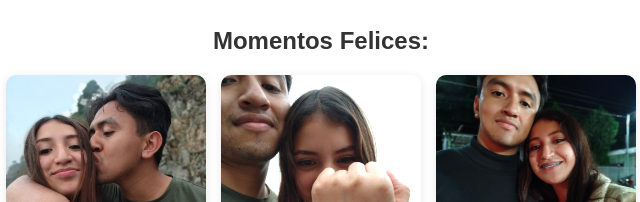
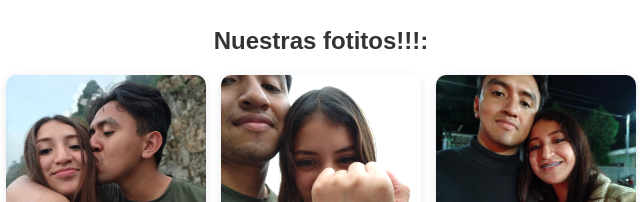
Before and after one commit to Ander1902/pag-mi-novia, a plain HTML site: page index.html in a window 1280 px wide. Shown: the part 386-588 px from the top of the page, 319-959 px from the left. Drawn offline with Linux system fonts and the light colour scheme.

Commit message:
index.html

```diff
--- a/index.html
+++ b/index.html
@@ -23,7 +23,7 @@
         </section>
 
         <section class="photo-memories">
-            <h2>Momentos Felices:</h2>
+            <h2>Nuestras fotitos!!!:</h2>
             <div class="photo-grid">
                 <img src="resources/memories1.jpg" alt="Recuerdo 1">
                 <img src="resources/memories2.jpg" alt="Recuerdo 2">
```
